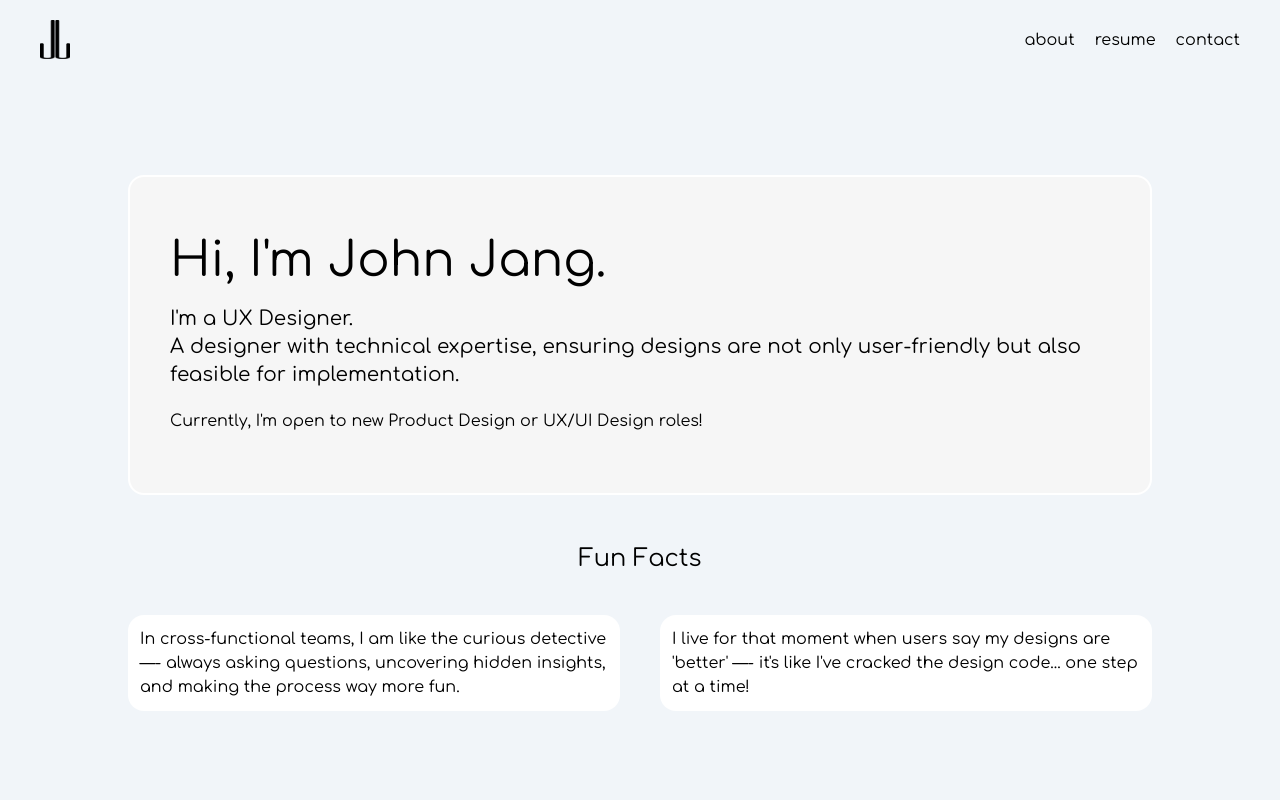
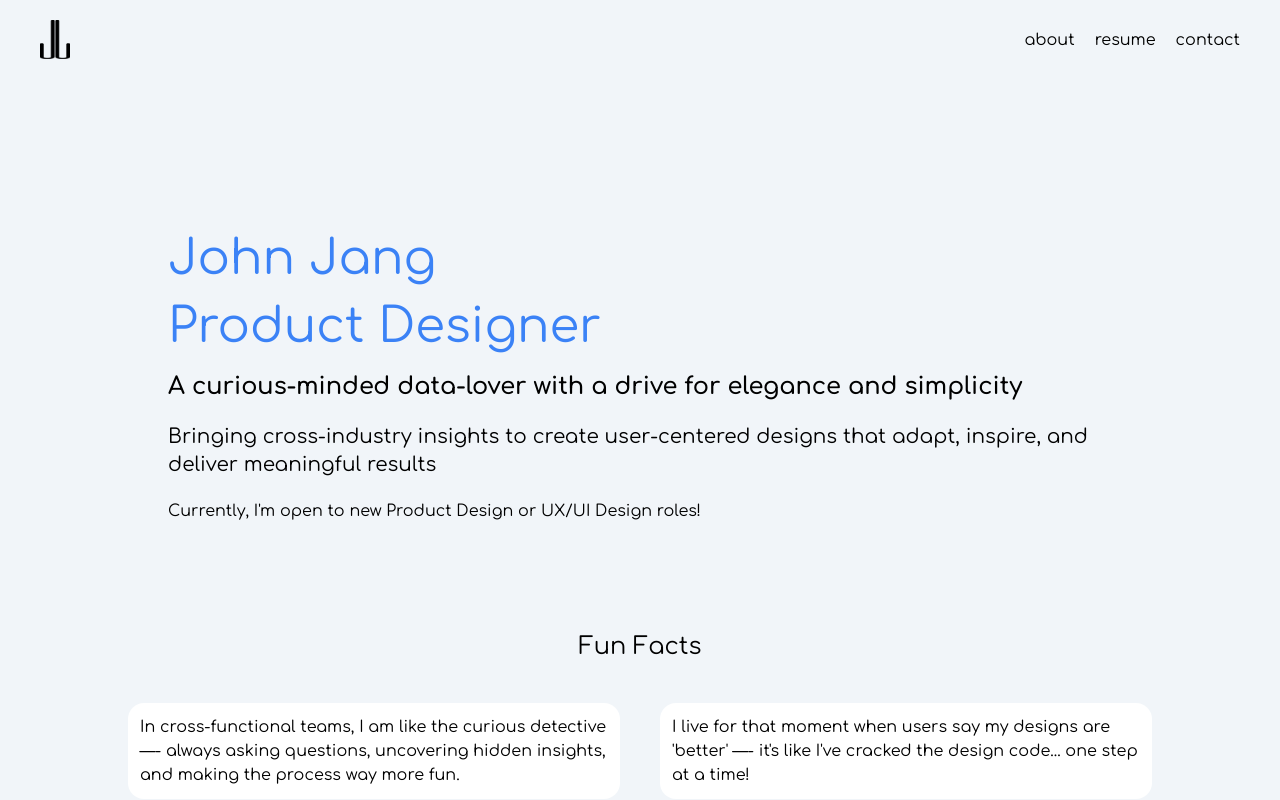
Before and after one commit to johnjang94/portfolio-ver-3, a React (Vite) app: page / in a window 1280 px wide. Shown: the top 800 px of the page. Built offline with nearby package versions, Linux system fonts and the light colour scheme.

Commit message:
revised home page

```diff
--- a/src/pages/home/home.jsx
+++ b/src/pages/home/home.jsx
@@ -11,10 +11,10 @@ const data = [
     imgSrc: home.OperateEase,
     imgAlt: "OperateEase",
     icon: "🔒",
-    title: "Coming soon: Inventory optimization for improved management",
+    title: "Inventory optimization for improved management",
     subtitle:
       "Reducing missed-catering orders and recovering room-service losses",
-    category: ["Product Design", "SaaS product"],
+    category: ["Product Design", "B2B", "SaaS product"],
     link: "/operate",
   },
   {
@@ -25,7 +25,7 @@ const data = [
     title: "User-Centric E-commerce Design",
     subtitle:
       "Designed product contents for a premium Indian brand, The Sakhi, to raise CTR",
-    category: ["Product Design", "E-commerce", "start-up"],
+    category: ["Product Design", "B2C", "E-commerce", "start-up"],
     link: "/sakhi",
   },
   {
@@ -67,7 +67,7 @@ export default function Home() {
     window.scrollTo(0, 0);
   }, []);
 
-  const [currentMethod, setCurrentMethod] = useState("");
+  const [, /*currentMethod*/ setCurrentMethod] = useState("");
   const [methodIndex, setMethodIndex] = useState(0);
   const [charIndex, setCharIndex] = useState(0);
 
@@ -95,13 +95,20 @@ export default function Home() {
   return (
     <div>
       <header className="lg:my-24 mx-auto px-5 md:px-0 lg:w-[80vw] w-11/12 mt-20 mb-82 2xl:my-28">
-        <div className="p-10 bg-gradient-to-br border-white border-2 box-shadow: rgba(0, 0, 0, 0.35) 0px 5px 15px; bg-[#f6f6f6] rounded-2xl">
-          <h1 className="md:text-5xl text-2xl py-5">Hi, I&#39;m John Jang.</h1>
+        <div className="p-10">
+          <h1 className="md:text-5xl text-2xl py-5 text-blue-500">John Jang</h1>
           <div className="md:text-xl text-base mb-3 md:mb-0">
-            <h1>I&#39;m a {currentMethod}</h1>
+            {/* <h1>I&#39;m a {currentMethod}</h1> */}
+            <h1 className="md:text-5xl text-2xl text-blue-500">
+              Product Designer
+            </h1>
+            <p className="text-2xl font-semibold my-5">
+              A curious-minded data-lover with a drive for elegance and
+              simplicity
+            </p>
             <p>
-              A designer with technical expertise, ensuring designs are not only
-              user-friendly but also feasible for implementation.
+              Bringing cross-industry insights to create user-centered designs
+              that adapt, inspire, and deliver meaningful results
             </p>
           </div>
           <div>
```
